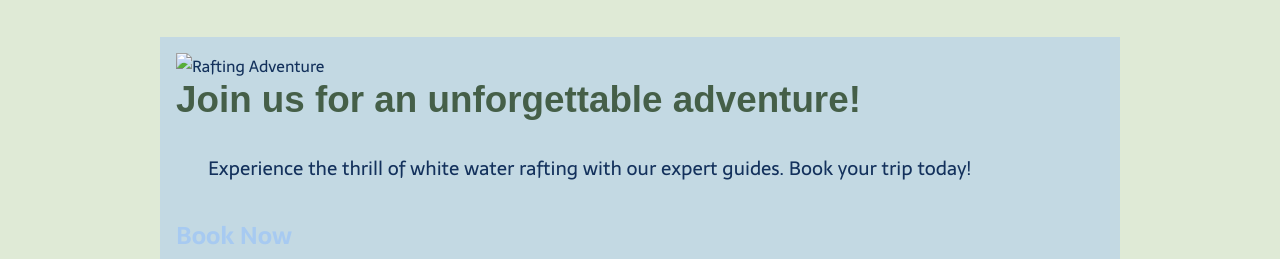
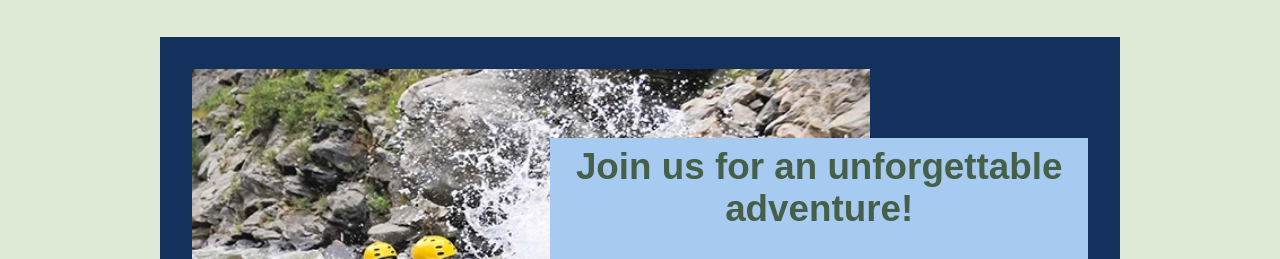
Before and after one commit to Fehlipe19/wdd130, a plain HTML site: page wwr/index.html in a window 1280 px wide. Shown: the part 1015-1274 px from the top of the page. Drawn offline with Linux system fonts and the light colour scheme; a web font is replaced by a local one.

Commit message:
Style call to action section of the home page

```diff
--- a/wwr/index.html
+++ b/wwr/index.html
@@ -54,7 +54,7 @@
             </div>
         </section>
         <section class="call-to-action">
-            <img src="images/cta_image.webp" alt="Rafting Adventure" class="cta-image">
+            <img src="images/adventure4.webp" alt="Rafting Adventure" class="cta-image">
             <div class="cta-text">
                 <h2>Join us for an unforgettable adventure!</h2>
                 <p>Experience the thrill of white water rafting with our expert guides. Book your trip today!</p>
--- a/wwr/styles/rafting.css
+++ b/wwr/styles/rafting.css
@@ -294,6 +294,45 @@ article p {
 
 .call-to-action {
     display: grid;
-    grid-template-columns: repeat(1fr, 5);
-    grid-template-rows: repeat(1fr, 3);
+    padding: 32px;
+    grid-template-columns: repeat(5, .22fr);
+    grid-template-rows: repeat(5, 90px);
+    background-color: var(--accent1-color);
 }
+
+.cta-text {
+    display: flex;
+    flex-direction: column;
+    justify-content: center;
+    align-items: center;
+    padding: 8px;
+    grid-column: 3 / 6;
+    grid-row:  2/ 5;
+    align-self: center;
+    justify-self: center;
+    text-align: center;
+    font-size: 1.5rem;
+    color: var(--primary-color);
+    background-color: var(--accent2-color);
+}
+
+.cta-image {
+    grid-column: 1 / 4;
+    grid-row: 1 / 6;
+    object-fit: cover;
+    height: 100%;
+}
+
+.cta-button {
+    padding: 16px;
+    /* margin: 0 0 4px 0; */
+    background-color: var(--accent1-color);
+    border-radius: 16px;
+}
+
+.cta-button:hover {
+    background-color: var(--accent2-color);
+    color: var(--accent1-color);
+    cursor: pointer;
+    border: 2px solid var(--accent1-color);
+}
```
